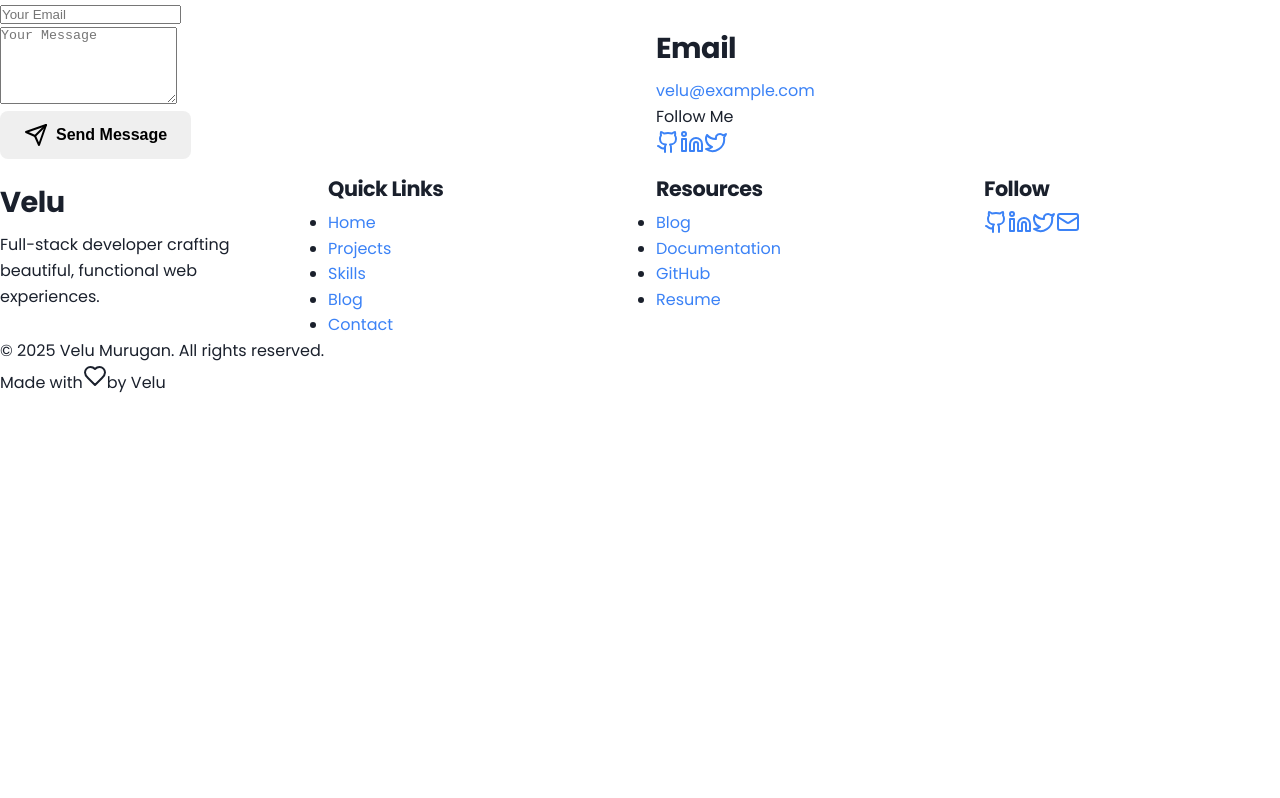
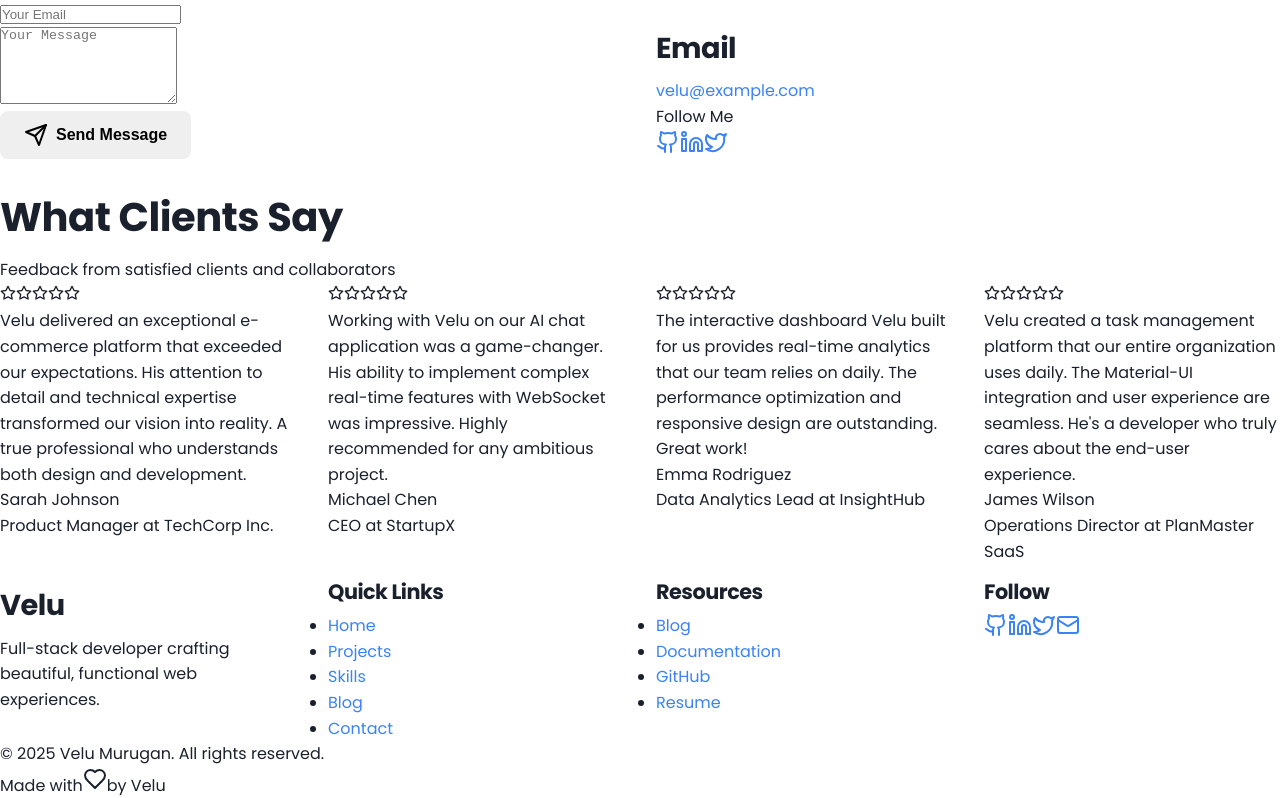
Before and after one commit to VELU1231/drvelu-portfolio, a Next.js app: page / in a window 1280 px wide. Shown: the part 1824-2622 px from the top of the page. Before the commit the page ends 2219 px from the top, so only its background shows below. Built offline with nearby package versions, Linux system fonts and the light colour scheme.

Commit message:
Integrate Testimonials component into home page

```diff
--- a/app/page.tsx
+++ b/app/page.tsx
@@ -5,6 +5,7 @@ import Hero from './components/Hero';import { Projects } from './components/Proj
 import { Skills } from './components/Skills';
 import { Contact } from './components/Contact';
 import { Footer } from './components/Footer';
+import Testimonials from './components/Testimonials';
 
 export default function Home() {
   return (
@@ -14,6 +15,7 @@ export default function Home() {
       <Projects />
       <Skills />
       <Contact />
+              <Testimonials />
       <Footer />
     </main>
   );
```
